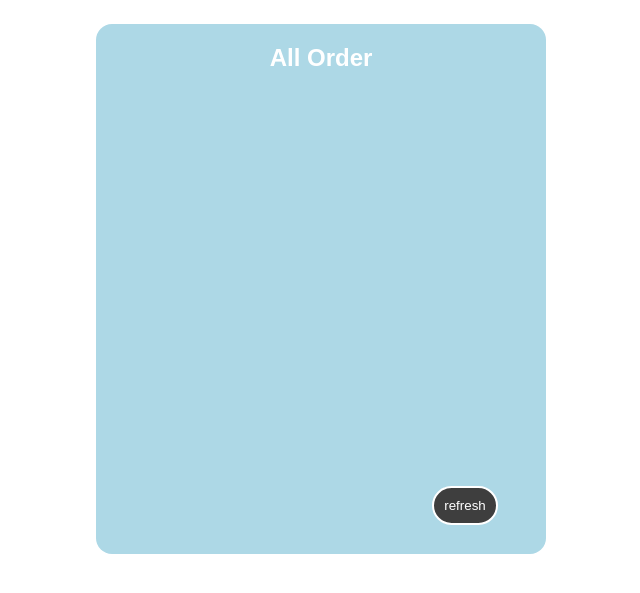
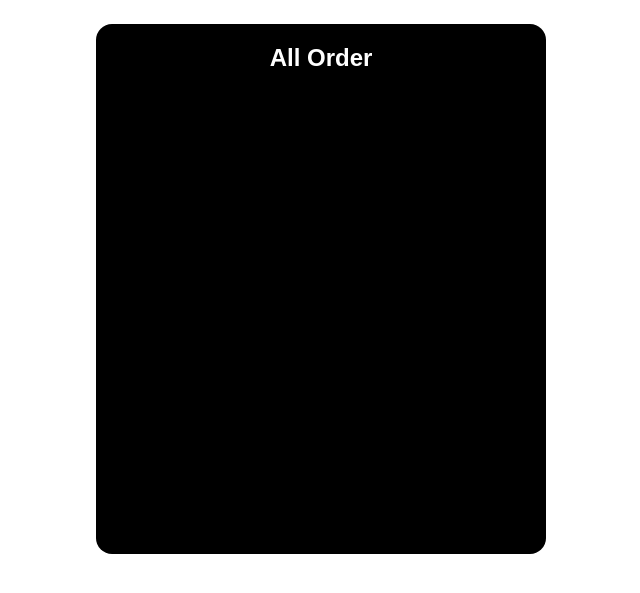
Before and after one commit to YoSirawit/All-S-Project, a Flask app: template Test(Plub)/templates/order_list.html in a window 1280 px wide. Shown: the part 120-713 px from the top of the page, without its empty margins (319-959 px from the left). Run offline with Flask 3, Linux system fonts and the light colour scheme; the template is opened without the code that fills it, so the values that code supplies are empty; parts of the project's set-up code (start-up, migrations or seed data) failed here and were passed over; some libraries are stand-ins or nearby versions.

Commit message:
แก้หน้า order_list

```diff
--- a/Test(Plub)/static/css/order_list.css
+++ b/Test(Plub)/static/css/order_list.css
@@ -9,12 +9,13 @@
     position: relative;
     width: 450px;
     height: 530px;
-    background: lightblue;
+    background: rgb(0, 0, 0);
     border-radius: 1rem;
     margin: auto;
     margin-top: 9rem;
     text-align: center;
     margin-bottom: 20px;
+    color: white;
 }
 
 #allorder h2 {
@@ -25,6 +26,7 @@
 }
 
 #allorder #listorder {
+    gap: 1rem;
     text-align: left;
     padding-top: 20px;
     padding-left: 20px;
@@ -32,7 +34,7 @@
     grid-template-rows: auto;
 }
 
-button#refresh {
+/* button#refresh {
     margin-top: 24rem;
     margin-left: 18rem;
     color: white;
@@ -52,7 +54,7 @@ button#plus  {
     border: 2px solid white;
     border-radius: 99999px;
     background-color: rgb(62, 62, 62);
-}
+} */
 
 
 
--- a/Test(Plub)/templates/order_list.html
+++ b/Test(Plub)/templates/order_list.html
@@ -14,11 +14,11 @@
         <div id='listorder'>
             <!-- ดึงข้อมูลลิสorderจากdatabaseทำยังไงงง -->
             {% for i in Order %}
-                <h3>{{i[3]}}</h3><p>time {{i[2]}}</p><a href="{{ url_for('delete_menu', menu_id=i[0]) }}">Delete</a>
+                <h3>{{i[3]}}</h3><p>time {{i[2]}}</p><a href="{{ url_for('delete_menu', menu_id=i[0]) }}">
+                <i class="fa-solid fa-trash fa-fade" style="color: coral;"></i></a>
+                <hr width=95% size=2 color=white>
             {% endfor %}
         </div>
-        <span><button type="refresh" id="refresh">refresh</button>
-        <button type="+" id="plus">+</button></span>
     </div>
     {% endblock %}
 </body>
```
